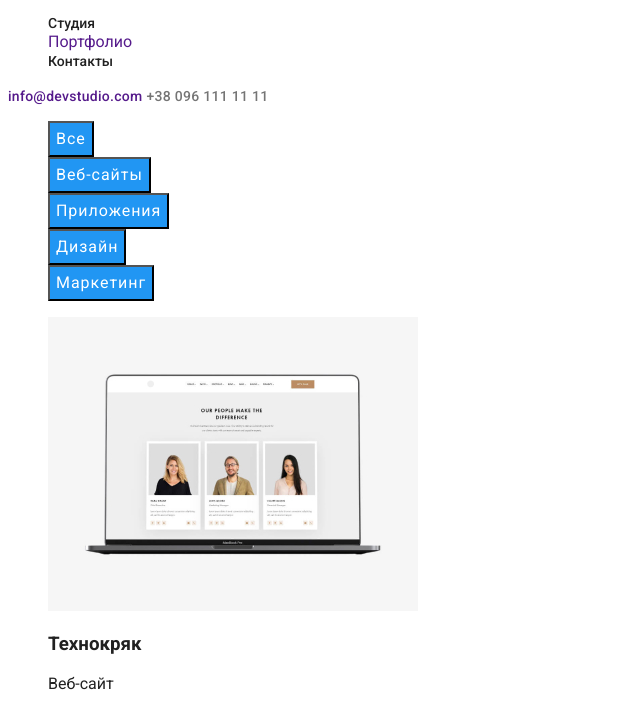
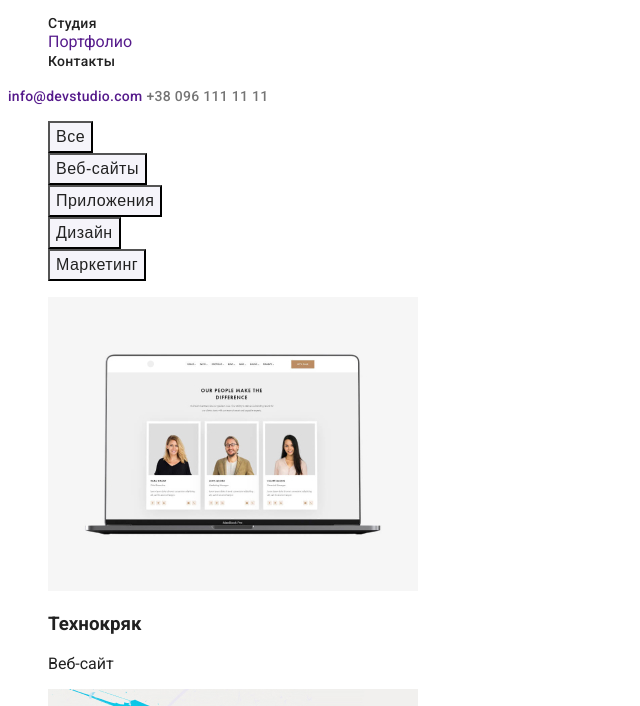
Before and after one commit to MargarytaKim/goit-markup-hw-02, a plain HTML site: page portfolio.html in a window 1280 px wide. Shown: the part 30-736 px from the top of the page, without its empty margins (0-640 px from the left). Drawn offline with Linux system fonts and the light colour scheme.

Commit message:
Finish CSS styles file

```diff
--- a/CSS/styles.css
+++ b/CSS/styles.css
@@ -47,7 +47,7 @@ ul {
   font-weight: 500;
   font-size: 14px;
   line-height: 1.17;
-  letter-spacing: 2%;
+  letter-spacing: 0.02em;
   color: #212121;
 }
 
@@ -170,3 +170,19 @@ ul {
 }
 
 /* Стили для portfolio.html */
+
+.gallery-button {
+  color: var(--secondary-title-color);
+  background-color: #f5f4fa;
+  font-weight: 500;
+  font-size: 16px;
+  line-height: 1.62;
+  text-align: center;
+  letter-spacing: 0.03em;
+}
+
+.gallery-button:hover,
+.gallery-button:focus {
+  color: var(--main-title-color);
+  background-color: var(--accent-color);
+}
--- a/portfolio.html
+++ b/portfolio.html
@@ -40,11 +40,11 @@
     <section>
         <!--Страница Портфолио-->
         <ul class="gallery">
-            <li><button class="button" type="button">Все</button></li>
-            <li><button class="button" type="button">Веб-сайты</button></li>
-            <li><button class="button" type="button">Приложения</button></li>
-            <li><button class="button" type="button">Дизайн</button></li>
-            <li><button class="button" type="button">Маркетинг</button></li>
+            <li><button class="gallery-button" type="button">Все</button></li>
+            <li><button class="gallery-button" type="button">Веб-сайты</button></li>
+            <li><button class="gallery-button" type="button">Приложения</button></li>
+            <li><button class="gallery-button" type="button">Дизайн</button></li>
+            <li><button class="gallery-button" type="button">Маркетинг</button></li>
         </ul>
         <ul>
             <li><a href=""> <img src="./images/profile-img-1.jpg" width="370" alt="Экран ноутбука"></a>
```
